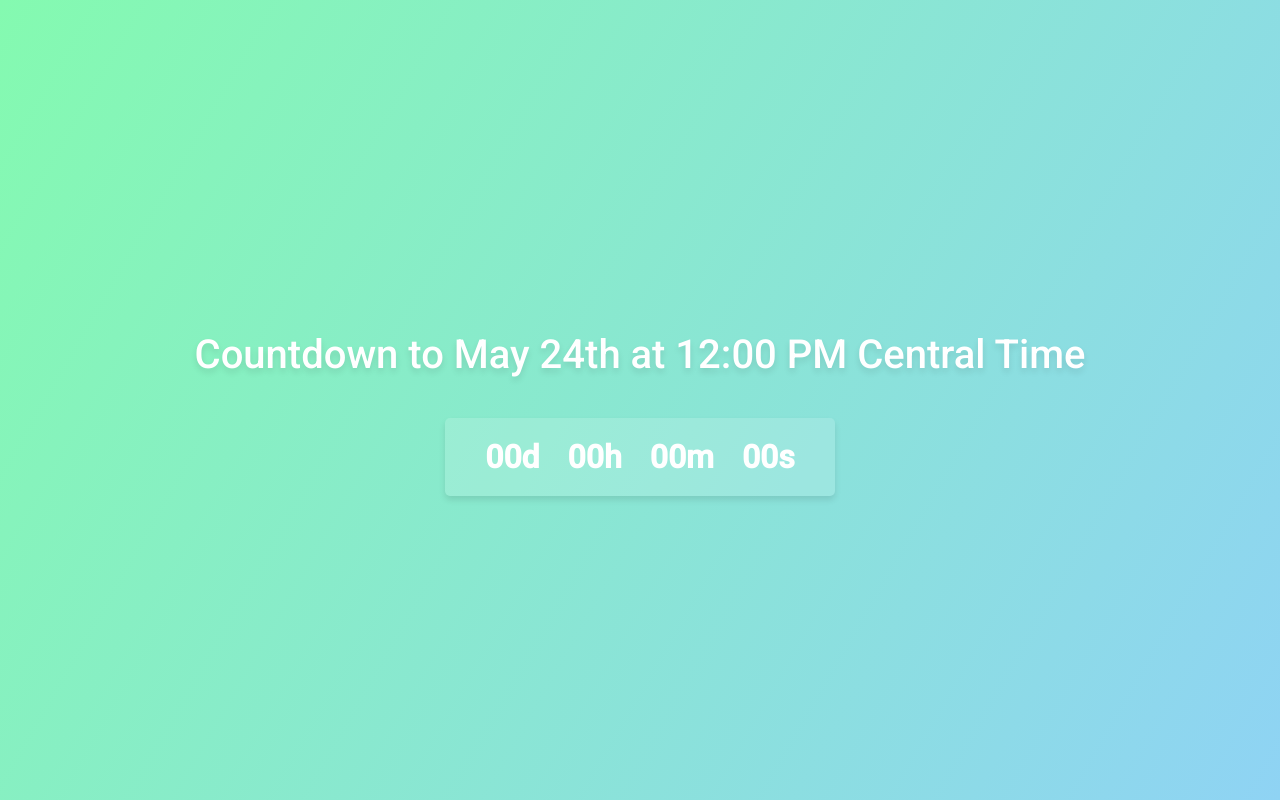
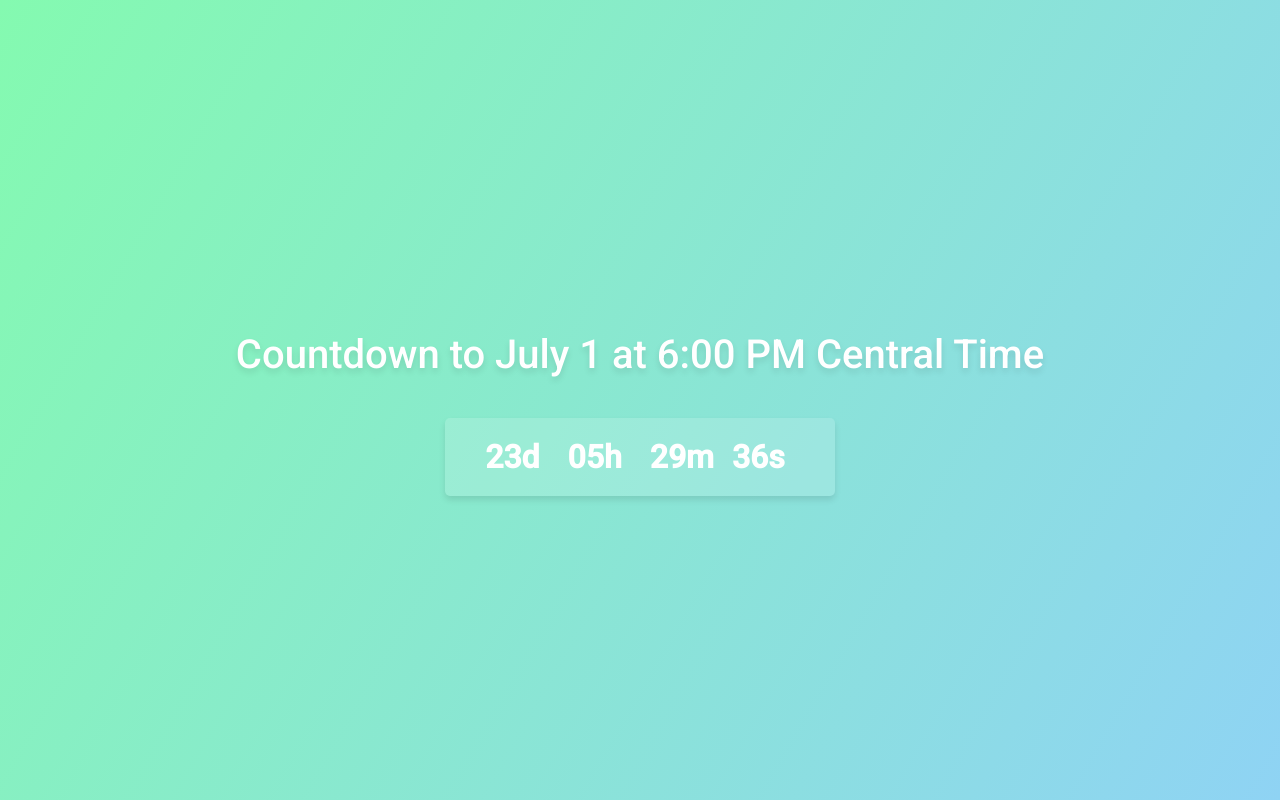
Before and after one commit to Josh1billion/countdown, a plain HTML site: page index.html in a window 1280 px wide. Drawn offline with Linux system fonts and the light colour scheme.

Commit message:
Update timer

```diff
--- a/index.html
+++ b/index.html
@@ -44,13 +44,13 @@
     </style>
 </head>
 <body>
-    <h1>Countdown to May 24th at 12:00 PM Central Time</h1>
+    <h1>Countdown to July 1 at 6:00 PM Central Time</h1>
     <div id="countdown">00d <span></span> 00h <span></span> 00m <span></span> 00s</div>
 
     <script>
         function updateCountdown() {
             const countdownDisplay = document.getElementById("countdown");
-            const targetDate = new Date("2023-05-24 12:00:00").getTime() - (6 * 60 * 60 * 1000); // 6 hours difference from UTC to Central Time
+            const targetDate = new Date("2023-07-01 18:00:00").getTime() - (6 * 60 * 60 * 1000); // 6 hours difference from UTC to Central Time
             const now = new Date().getTime();
             const timeRemaining = targetDate - now;
 
```
